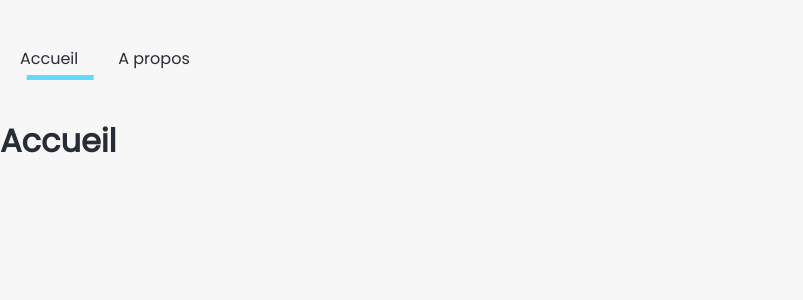
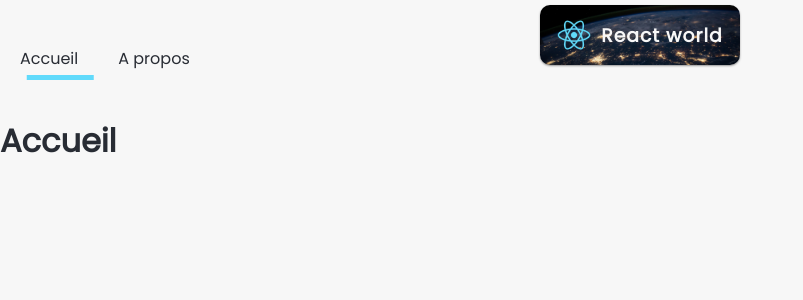
Before and after one commit to wdicap4/countries, a React (Create React App) app: page / in a window 1280 px wide. Shown: the top 300 px of the page, without its empty margins (0-803 px from the left). Built offline with nearby package versions, Linux system fonts and the light colour scheme.

Commit message:
ajout d'image

```diff
--- /dev/null
+++ b/src/components/Logo.js
@@ -0,0 +1,12 @@
+import React from 'react';
+
+const Logo = () => {
+    return (
+        <div className="logo">
+            <img src="./img/logo192.png" alt="logo" />
+            <h3>React world</h3>
+        </div>
+    );
+};
+
+export default Logo;
--- a/src/pages/About.js
+++ b/src/pages/About.js
@@ -1,10 +1,12 @@
 import React from "react";
+import Logo from "../components/Logo";
 import Navigation from "../components/Navigation";
 
 const About = () => {
   return (
     <div>
       <Navigation />
+      <Logo />
       <h1>A propos</h1>
       <br />
       <p>
--- a/src/pages/Home.js
+++ b/src/pages/Home.js
@@ -1,10 +1,12 @@
 import React from 'react';
 import Navigation from '../components/Navigation';
+import Logo from '../components/Logo';
 
 const Home = () => {
     return(
         <div className="home">
             <Navigation />
+            <Logo />
             <h1>Accueil</h1>
 
         </div>
--- /dev/null
+++ b/src/styles/components/_logo.scss
@@ -0,0 +1,26 @@
+.logo {
+  display: flex;
+  position: absolute;
+  top: 5px;
+  left: 50%;
+  transform: translate(-50%);
+  background: url(../../assets/main.jpg) center/cover;
+  height: 60px;
+  width: 200px;
+  align-items: center;
+  justify-content: center;
+  border-radius: 10px;
+  box-shadow: 0px 1px 2px 0px rgba(51, 51, 51, 0.5);
+
+  h3 {
+    color: $color-2;
+    letter-spacing: 1px;
+  }
+
+  img {
+    height: 34px;
+    width: 34px;
+    margin-right: 10px;
+    object-fit: cover;
+  }
+}
--- a/src/styles/index.scss
+++ b/src/styles/index.scss
@@ -1,2 +1,3 @@
 @import "./settings";
 @import "./components/navigation";
+@import "./components/logo";
```
Also changed, not shown: src/assets/main.jpg (added).
